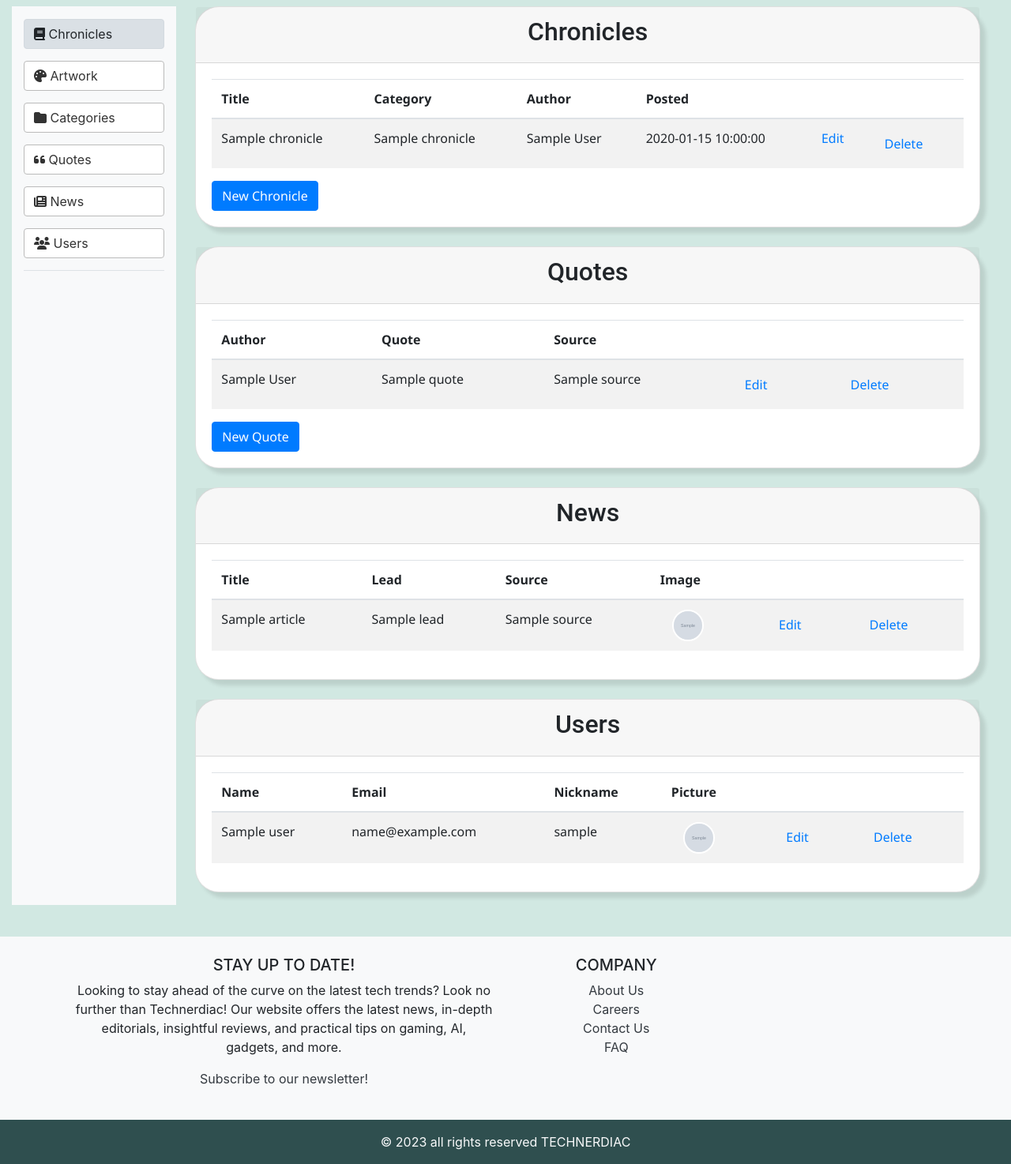
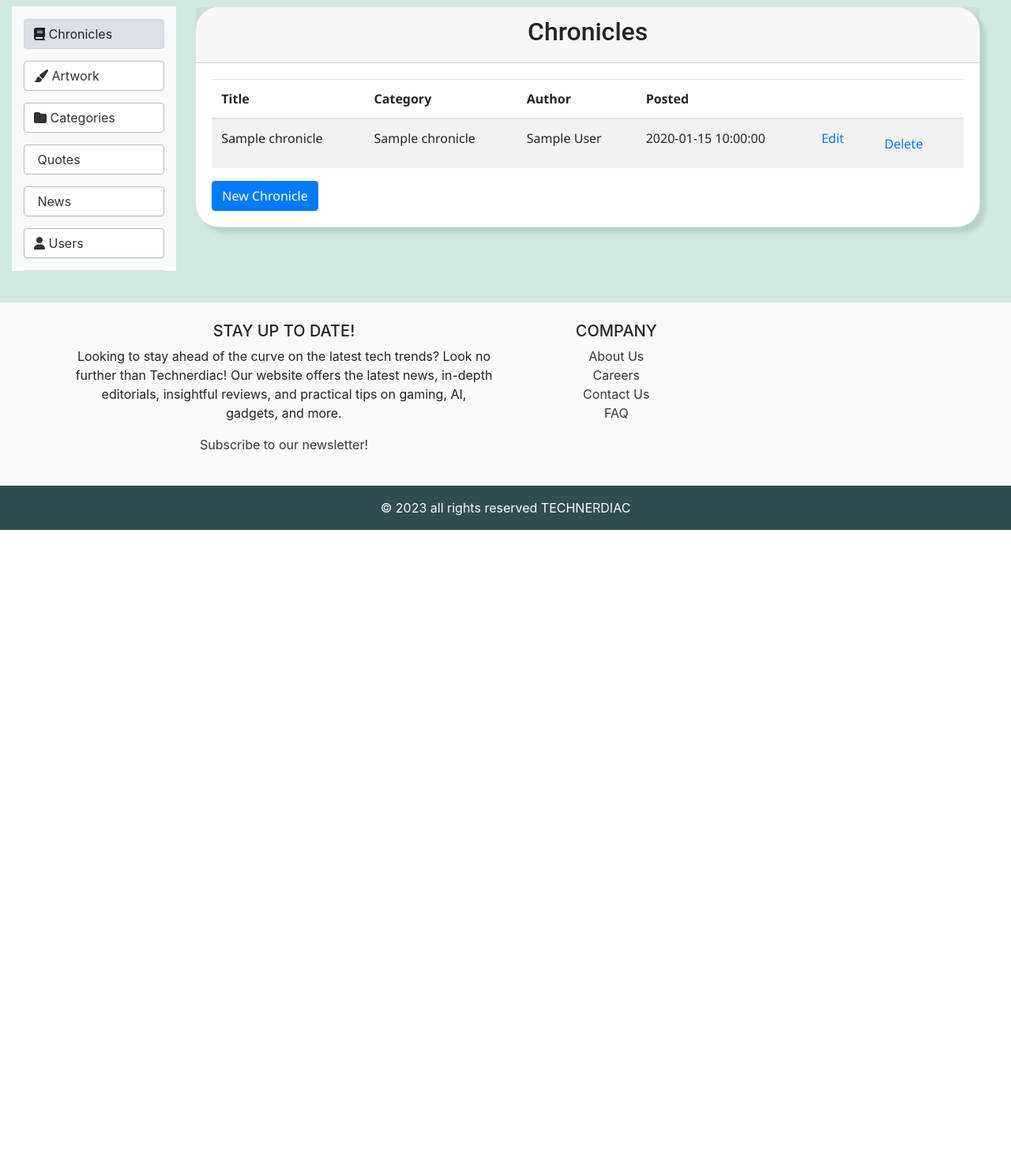
Before and after one commit to wadevondoom/technerd, a Flask app: page /admin in a window 1280 px wide. Shown: the part 138-1612 px from the top of the page at 79% size. After the commit the page ends 809 px from the top, so only its background shows below. Run offline with Flask 2, Linux system fonts and the light colour scheme; a user stored in the database is signed in; grey boxes marked "Sample" are stand-in pictures; a database or web service that is not in the repository returns one stand-in record (values such as "Sample title"); some libraries are stand-ins or nearby versions.

Commit message:
Ah ha! show active on too many tabs

```diff
--- a/templates/admin.html
+++ b/templates/admin.html
@@ -34,32 +34,32 @@
                     <li class="nav-item">
                         <button class="admin-nav-link btn btn-light btn-block active" data-toggle="tab"
                             href="#chronicles">
-                            <i class="fas fa-book"></i> Chronicles
+                            <i class="fa fa-book"></i> Chronicles
                         </button>
                     </li>
                     <li class="nav-item">
                         <button class="admin-nav-link btn btn-light btn-block" data-toggle="tab" href="#artwork">
-                            <i class="fas fa-palette"></i> Artwork
+                            <i class="fa fa-paint-brush"></i> Artwork
                         </button>
                     </li>
                     <li class="nav-item">
                         <button class="admin-nav-link btn btn-light btn-block" data-toggle="tab" href="#categories">
-                            <i class="fas fa-folder"></i> Categories
+                            <i class="fa fa-folder"></i> Categories
                         </button>
                     </li>
                     <li class="nav-item">
                         <button class="admin-nav-link btn btn-light btn-block" data-toggle="tab" href="#quotes">
-                            <i class="fas fa-quote-left"></i> Quotes
+                            <i class="fa fa-quote"></i> Quotes
                         </button>
                     </li>
                     <li class="nav-item">
                         <button class="admin-nav-link btn btn-light btn-block" data-toggle="tab" href="#news">
-                            <i class="fas fa-newspaper"></i> News
+                            <i class="fa fa-news"></i> News
                         </button>
                     </li>
                     <li class="nav-item">
                         <button class="admin-nav-link btn btn-light btn-block" data-toggle="tab" href="#users">
-                            <i class="fas fa-users"></i> Users
+                            <i class="fa fa-user"></i> Users
                         </button>
                     </li>
                 </ul>
@@ -200,8 +200,9 @@
                         </div>
                     </div>
                 </div>
+
                 <!-- Quotes -->
-                <div class="tab-pane fade show active" id="quotes">
+                <div class="tab-pane fade" id="quotes">
                     <div class="card mb-4">
                         <div class="card-header">
                             <h2>Quotes</h2>
@@ -248,7 +249,7 @@
                 </div>
 
                 <!-- News -->
-                <div class="tab-pane fade show active" id="news">
+                <div class="tab-pane fade" id="news">
                     <div class="card mb-4">
                         <div class="card-header">
                             <h2>News</h2>
@@ -295,8 +296,8 @@
                     </div>
                 </div>
 
-                <!-- Users -->
-                <div class="tab-pane fade show active" id="users">
+                        <!-- Users -->
+                <div class="tab-pane fade" id="users">
                     <div class="card mb-4">
                         <div class="card-header">
                             <h2>Users</h2>
```
